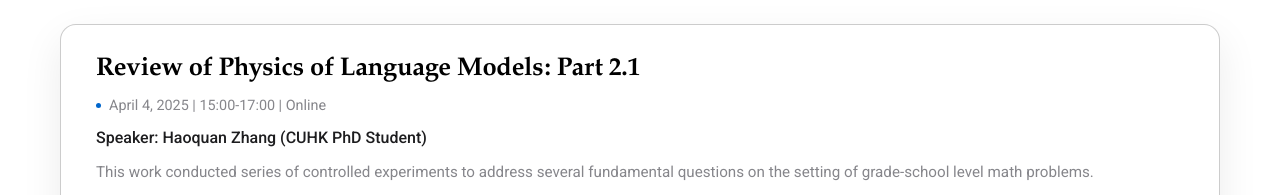
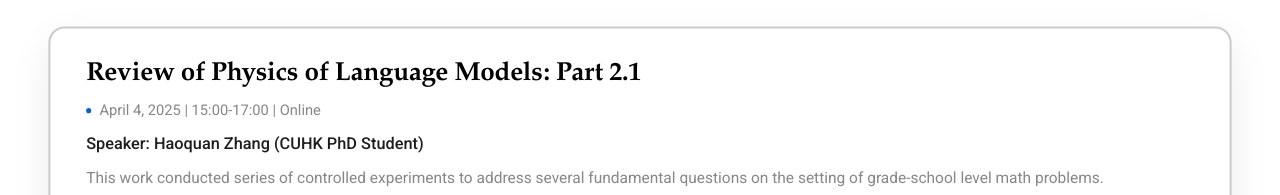
Before and after one commit to SpiritsAI/SpiritsAI.github.io, a plain HTML site: page index.html in a window 1280 px wide. In both pictures the pointer is over the element 640 px from the left and 737 px from the top of the page. Shown: the part 585-780 px from the top of the page. Drawn offline with Linux system fonts and the light colour scheme.

Commit message:
modify hover style

```diff
--- a/styles.css
+++ b/styles.css
@@ -212,12 +212,13 @@ nav ul li a:hover {
     transition: all var(--transition-speed) ease;
     border: 1px solid rgba(0, 0, 0, 0.1);
     background-color: var(--bg-color);
+    margin-bottom: 20px;
 }
 
 .talk-card:hover {
-    transform: translateY(-5px);
+    transform: scale(1.02);
     box-shadow: 0 15px 40px rgba(0, 0, 0, 0.08);
-    border: 1px solid rgba(0, 0, 0, 0.2);
+    border: 1px solid rgba(0, 0, 0, 0.3);
 }
 
 .talk-image {
@@ -628,10 +629,11 @@ footer {
     transition: all var(--transition-speed) ease;
     border: 1px solid rgba(0, 0, 0, 0.1);
     background-color: var(--bg-color);
+    margin-bottom: 20px;
 }
 
 .talk-card:hover {
-    transform: translateY(-5px);
+    transform: scale(1.02);
     box-shadow: 0 15px 40px rgba(0, 0, 0, 0.08);
-    border: 1px solid rgba(0, 0, 0, 0.2);
+    border: 2px solid rgba(0, 0, 0, 0.2);
 }
```
